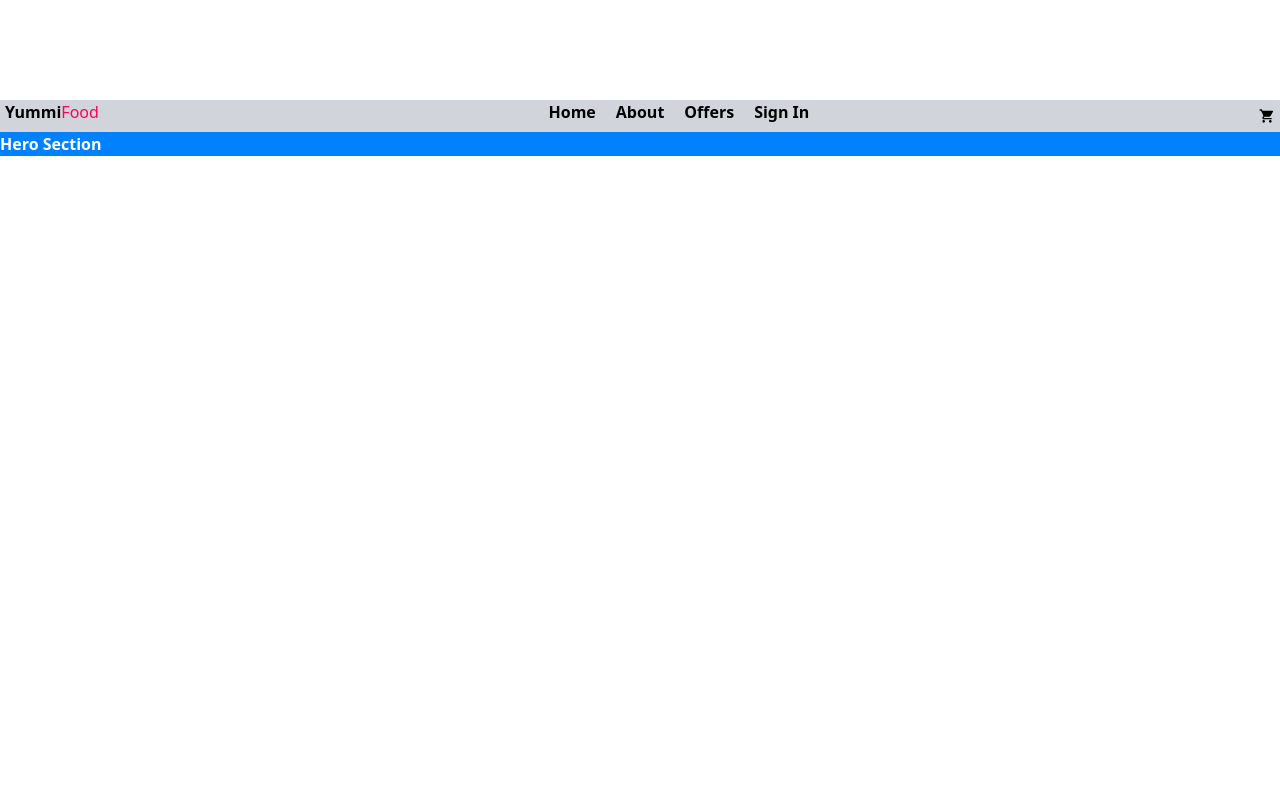
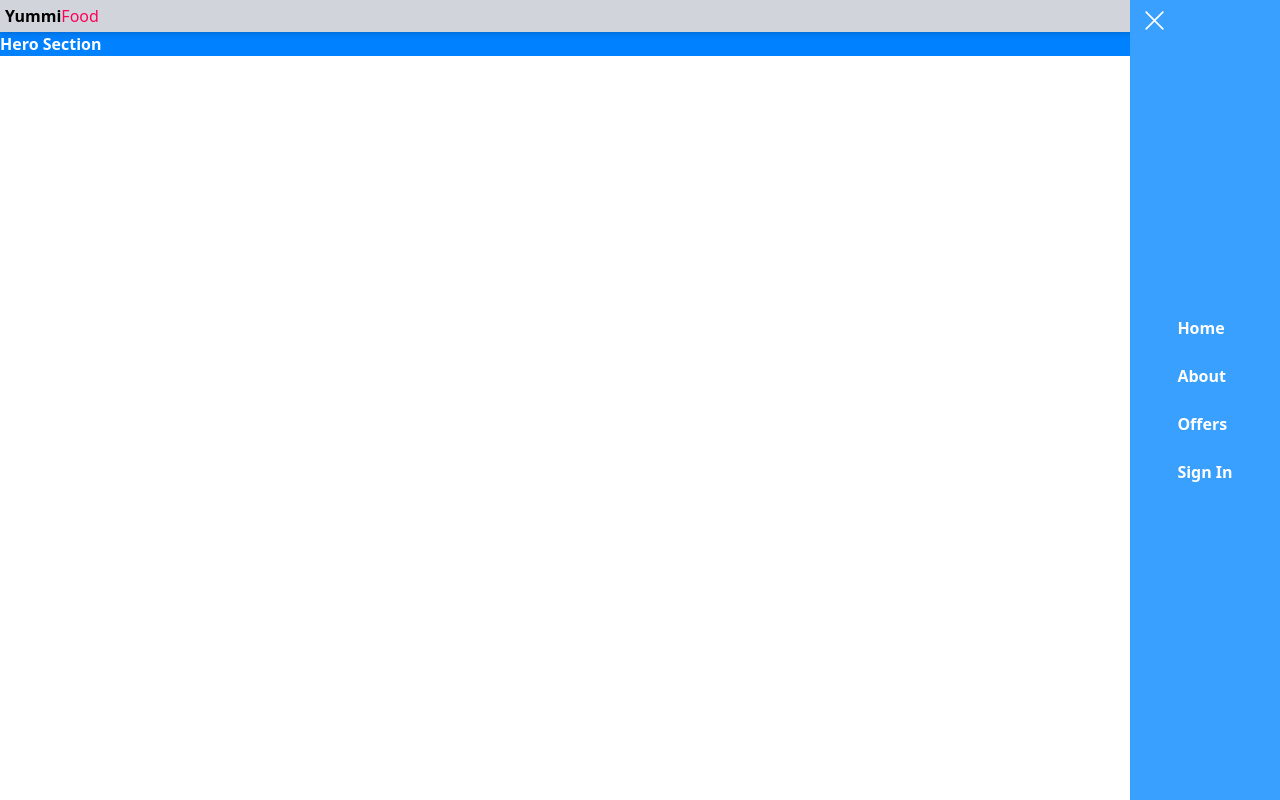
Before and after one commit to mdaleardc/yummy-food, a React (Vite) app: page / in a window 1280 px wide. Built offline with nearby package versions, Linux system fonts and the light colour scheme.

Commit message:
navbar styles update

```diff
--- a/src/Components/Header.jsx
+++ b/src/Components/Header.jsx
@@ -1,6 +1,7 @@
 import React, { useState } from "react";
 import { MdShoppingCart } from "react-icons/md";
 import { GiHamburgerMenu } from "react-icons/gi";
+import { RxCross1 } from "react-icons/rx";
 
 
 const Header = () => {
@@ -8,26 +9,27 @@ const Header = () => {
   const [screen, setScreen] = useState("");
 
   return (
-    <div className="h-[2rem] flex justify-between content-center px-[5px] bg-gray-300 h-[2rem] shadow-md mt-[100px]">
+    <div className="h-[2.3rem] flex justify-between items-center px-[5px] bg-gray-300 h-[2rem] shadow-md relative">
 
     <div className="">
     <h1 className="font-semibold">Yummi<span className="text-[#FF0059] font-light">Food</span></h1>
     </div>
 
-    <div className="font-semibold">
-    <ul className="sm:flex gap-5 justify-items-center items-center hidden">
-    <li>Home</li>
-    <li>About</li>
-    <li>Offers</li>
-    <li>Sign In</li>
+    <div className="font-semibold bg-[#39A0FF] text-white absolute top-0 right-0 w-[150px] h-[300px] sm:h-[100vh] flex justify-center items-center">
+    <RxCross1 size={25} className="absolute top-2 left-3"/>
+    <ul className="sm:flex gap-6 flex-col">
+    <li className="cursor-pointer hover:text-[#FF4800]">Home</li>
+    <li className="cursor-pointer hover:text-[#FF4800]">About</li>
+    <li className="cursor-pointer hover:text-[#FF4800]">Offers</li>
+    <li className="cursor-pointer hover:text-[#FF4800]">Sign In</li>
     </ul>
     </div>
 
     <div className="font-semibold flex gap-5 justify-items-center items-center">
-    <div className="sm:hidden">
-    <GiHamburgerMenu />
+    <div className="sm:hidden cursor-pointer">
+    <GiHamburgerMenu size={30}/>
     </div>
-    <h3 className=""><MdShoppingCart /></h3>
+    <h3 className="cursor-pointer"><MdShoppingCart size={30}/></h3>
     </div>
     </div>
     )
```
